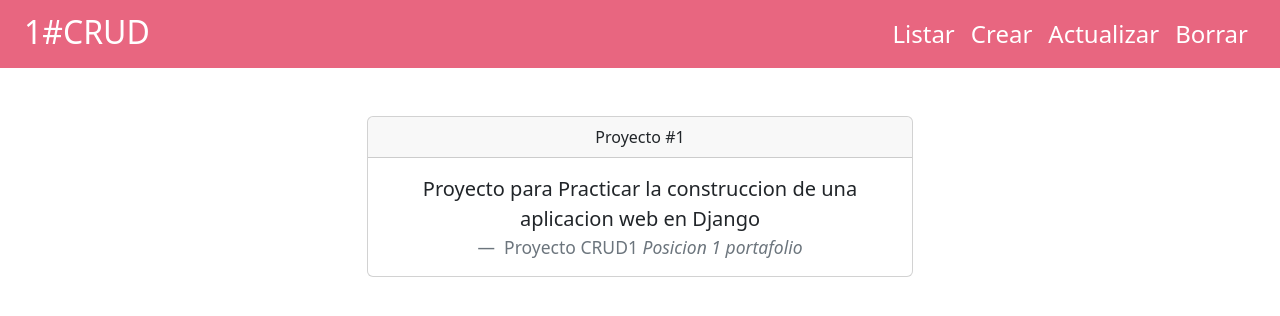
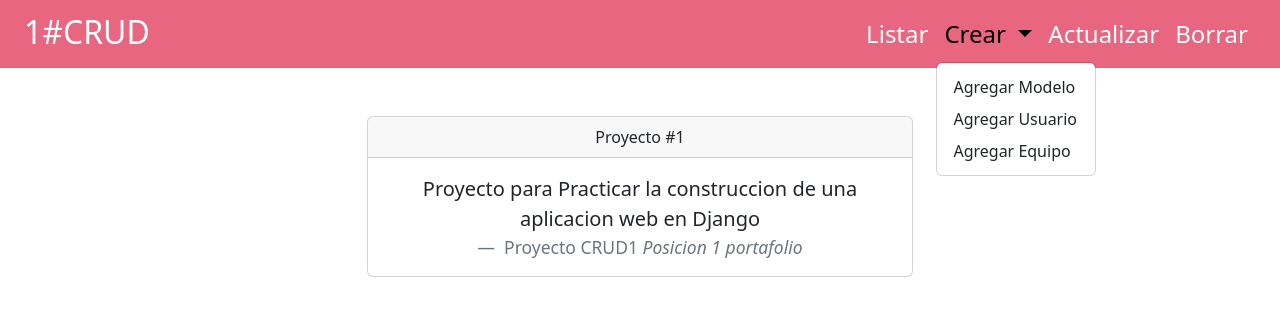
Before and after one commit to nio9827/CRUD1, a Django app: page /home in a window 1280 px wide, after a click on "Crear". Shown: the top 316 px of the page. Run offline with Django 4.2, Linux system fonts and the light colour scheme.

Commit message:
commit "10/04/2024"

```diff
--- /dev/null
+++ b/CRUD1app/forms.py
@@ -0,0 +1,5 @@
+from django import forms
+
+
+class NameForm(forms.Form):
+    your_name = forms.CharField(label="Your name", max_length=100)
--- a/CRUD1app/templates/plantilla.html
+++ b/CRUD1app/templates/plantilla.html
@@ -54,7 +54,17 @@
                         >
                       </li>
                       <li class="nav-item ">
-                        <a class="nav-link text-white" href="{% url 'crear' %}">Crear</a>
+
+                        <li class="nav-item dropdown">
+                            <a class="nav-link dropdown-toggle" role="button" data-bs-toggle="dropdown" aria-expanded="false">
+                              Crear
+                            </a>
+                            <ul class="dropdown-menu">
+                              <li><a class="dropdown-item" href="{% url 'c_modelo' %}">Agregar Modelo</a></li>
+                              <li><a class="dropdown-item" href="{% url 'c_usuario' %}">Agregar Usuario</a> </li>
+                              <li><a class="dropdown-item" href="{% url 'c_equipo' %}">Agregar Equipo</a> </li>
+                            </ul>
+                        </li>
                       </li>
                       <li class="nav-item">
                         <a class="nav-link text-white" href="#">Actualizar</a>
--- a/CRUD1app/urls.py
+++ b/CRUD1app/urls.py
@@ -5,5 +5,7 @@ urlpatterns = [
     path('plantilla', views.plantilla, name='plantilla'),
     path('home', views.home, name='home'),
     path('listar', views.listar, name='listar'),
-    path('crear', views.crear, name='crear'),
+    path('c_modelo', views.c_modelo, name='c_modelo'),
+    path('c_usuario', views.c_usuario, name='c_usuario'),
+    path('c_equipo', views.c_equipo, name='c_equipo'),
 ]
--- a/CRUD1app/views.py
+++ b/CRUD1app/views.py
@@ -1,4 +1,6 @@
 from django.shortcuts import render
+from django.http import HttpResponseRedirect
+from .forms import *
 
 # Create your views here.
 
@@ -14,5 +16,29 @@ def listar(request):
     return render(request, 'lista.html')
 
 
-def crear (request):
-    return render (request,'crear.html')
+
+def c_modelo (request):
+    # if this is a POST request we need to process the form data
+    if request.method == "POST":
+        # create a form instance and populate it with data from the request:
+        form = NameForm(request.POST)
+        # check whether it's valid:
+        if form.is_valid():
+            # process the data in form.cleaned_data as required
+            # ...
+            # redirect to a new URL:
+            return HttpResponseRedirect("/thanks/")
+
+    # if a GET (or any other method) we'll create a blank form
+    else:
+        form = NameForm()
+
+    return render (request, "crear/c_modelo.html", {"form": form})
+
+
+def c_usuario(request):
+    return render (request,'crear/c_usuario.html')
+
+
+def c_equipo(request):
+    return render (request,'crear/c_equipo.html')
```
Also changed, not shown: CRUD1app/templates/crear.html (deleted, +0 -9 lines), CRUD1app/templates/crear/c_equipo.html (added, +9 -0 lines), CRUD1app/templates/crear/c_modelo.html (added, +15 -0 lines), CRUD1app/templates/crear/c_usuario.html (added, +9 -0 lines).
